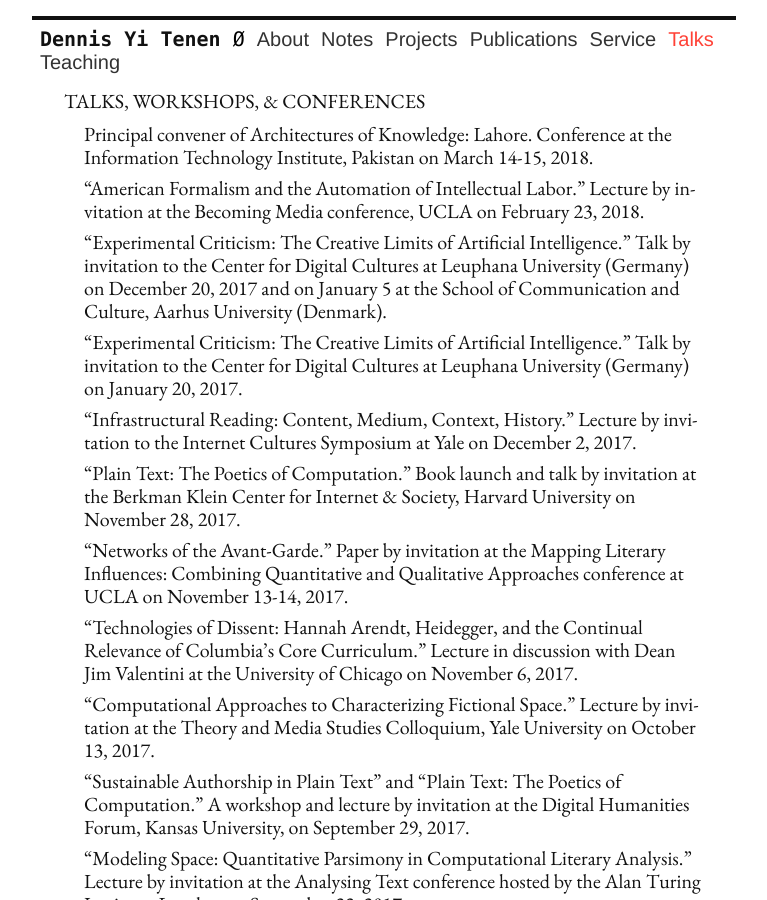
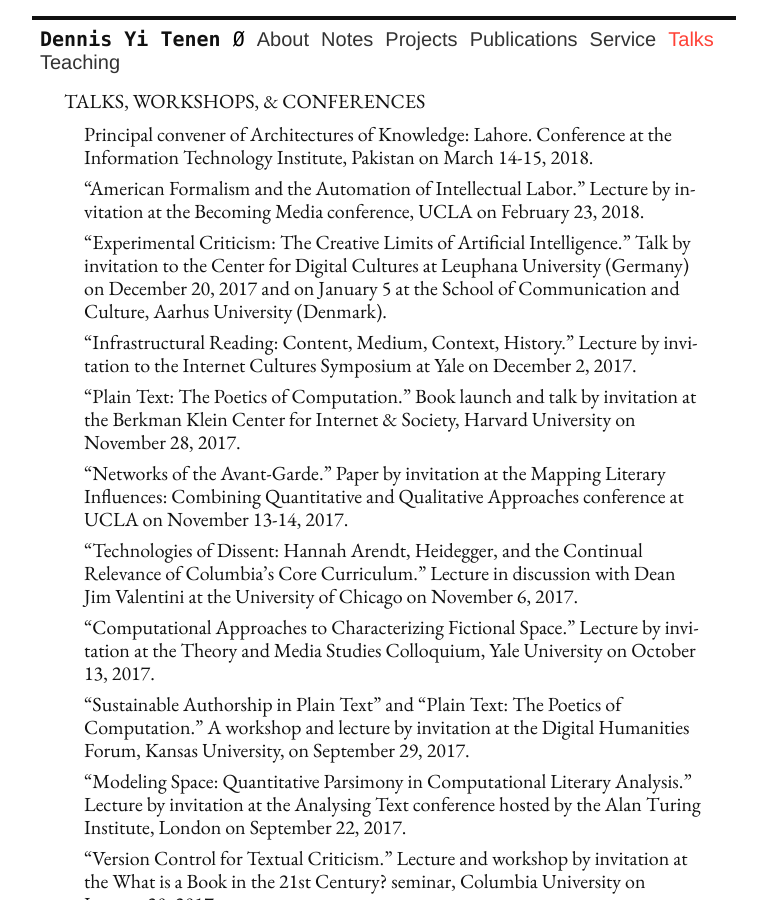
Before and after one commit to denten/denten.github.io, a Jekyll site: the page built from _pages/talks.md, in a window 1280 px wide and 900 px high. Shown: the whole window, without its empty margins (256-1023 px from the left). Built offline with Jekyll 4.4.1, drawn with Linux system fonts in a browser that asks for light colours; nearby versions of some CDN libraries; library files that are not in the unit come from our copies.

```diff
--- a/_includes/CV/06-talks.md
+++ b/_includes/CV/06-talks.md
@@ -9,9 +9,6 @@
   Talk by invitation to the Center for Digital Cultures at Leuphana University
 (Germany) on December 20, 2017 and on January 5 at the School of Communication
 and Culture, Aarhus University (Denmark).
-- "Experimental Criticism: The Creative Limits of Artificial Intelligence."
-  Talk by invitation to the Center for Digital Cultures at Leuphana University
-(Germany) on January 20, 2017.
 - "Infrastructural Reading: Content, Medium, Context, History." Lecture by
   invitation to the Internet Cultures Symposium at Yale on December 2, 2017.
 - "Plain Text: The Poetics of Computation." Book launch and talk by invitation
```
